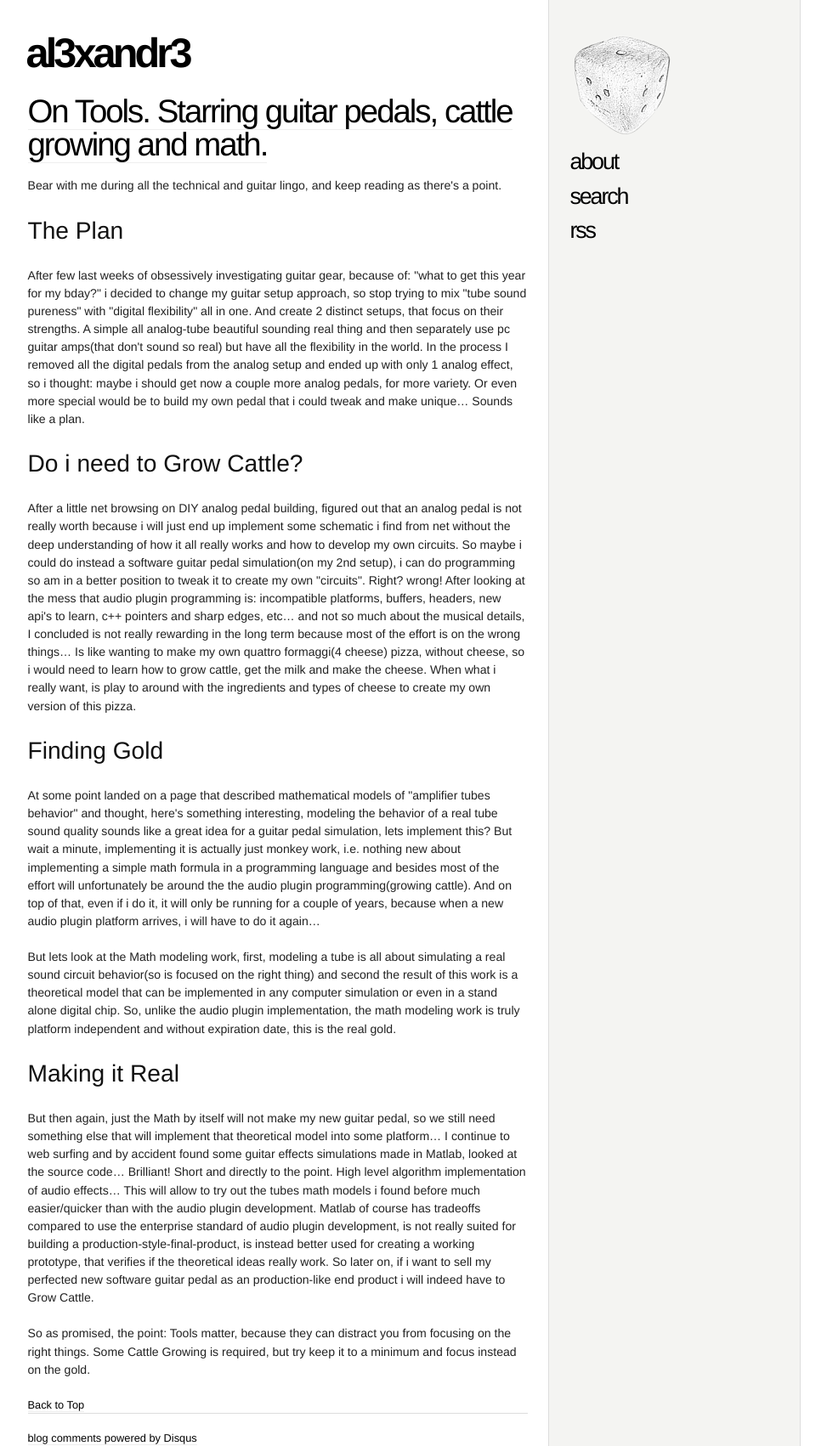
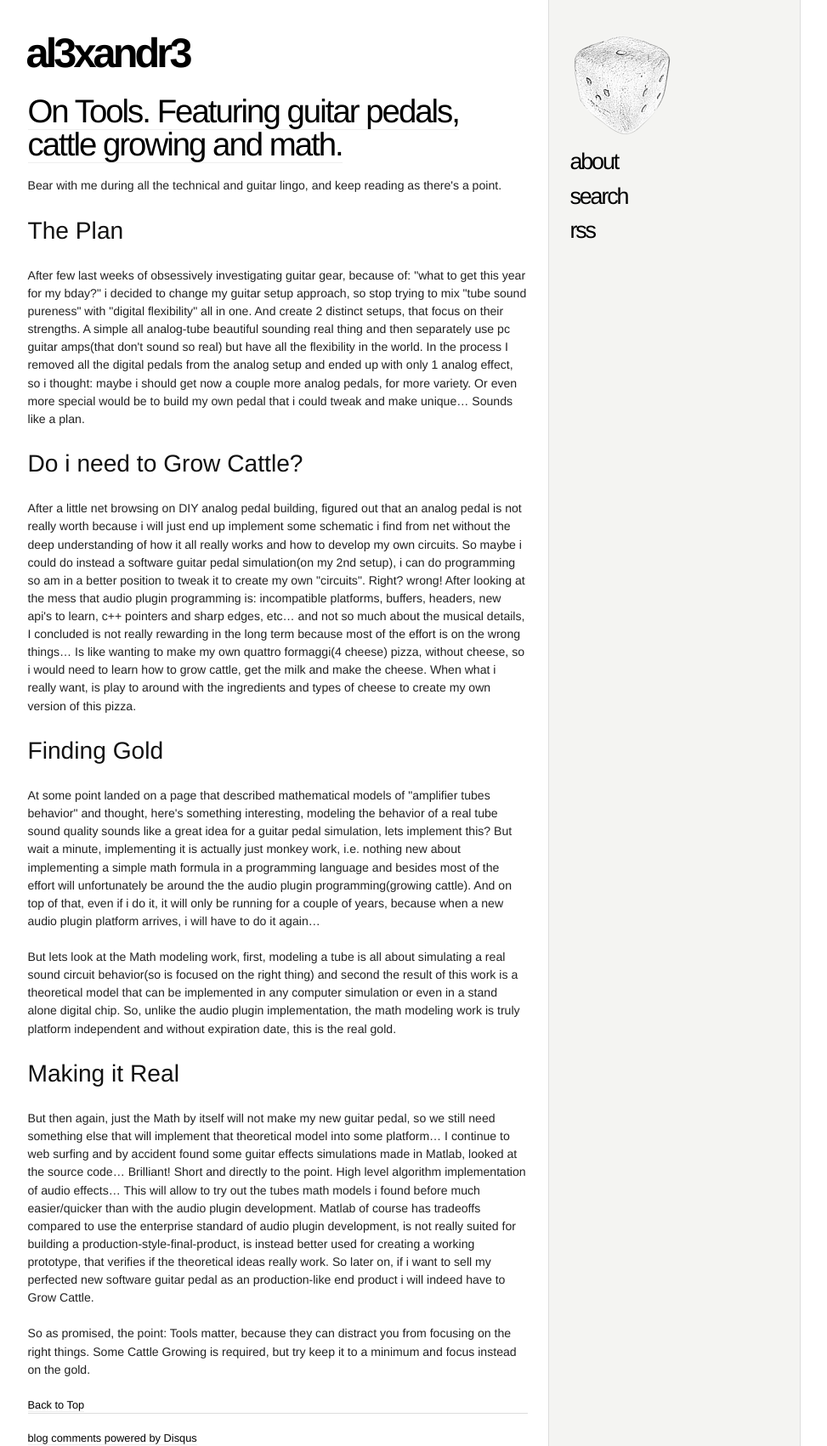
Before and after one commit to al3xandr3/al3xandr3.github.io, a Jekyll site: the page built from _posts/2011-01-12-on-tools.html, in a window 1280 px wide. Shown: the whole page at 85% size, without its empty margins (174-1147 px from the left). Built offline with Jekyll 4.4.1, drawn with Linux system fonts in a browser that asks for light colours; nearby versions of some CDN libraries; comment, search, counter and statistics services are not loaded.

Commit message:
new post tittle udpate

```diff
--- a/_org/posts/2011-01-12-on-tools.org
+++ b/_org/posts/2011-01-12-on-tools.org
@@ -1,4 +1,4 @@
-#+TITLE: On Tools. Starring guitar pedals, cattle growing and math.
+#+TITLE: On Tools. Featuring guitar pedals, cattle growing and math.
 #+HTML: <category> guitar math matlab audio </category>
 #+OPTIONS: timestamp:nil
 
--- a/_posts/2011-01-12-on-tools.html
+++ b/_posts/2011-01-12-on-tools.html
@@ -1,6 +1,6 @@
 ---
 layout: post
-title: On Tools. Starring guitar pedals, cattle growing and math.
+title: On Tools. Featuring guitar pedals, cattle growing and math.
 categories:
 - guitar
 - math
```
